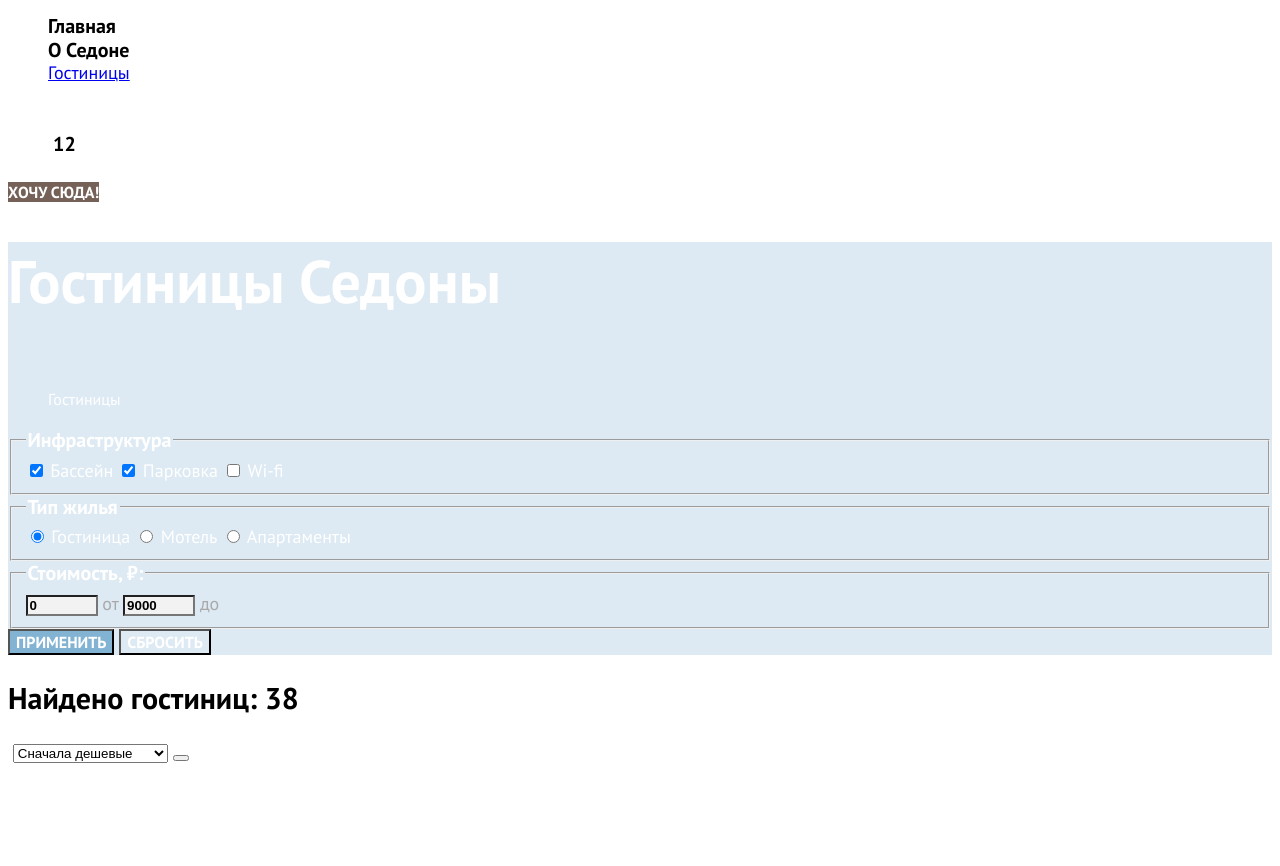
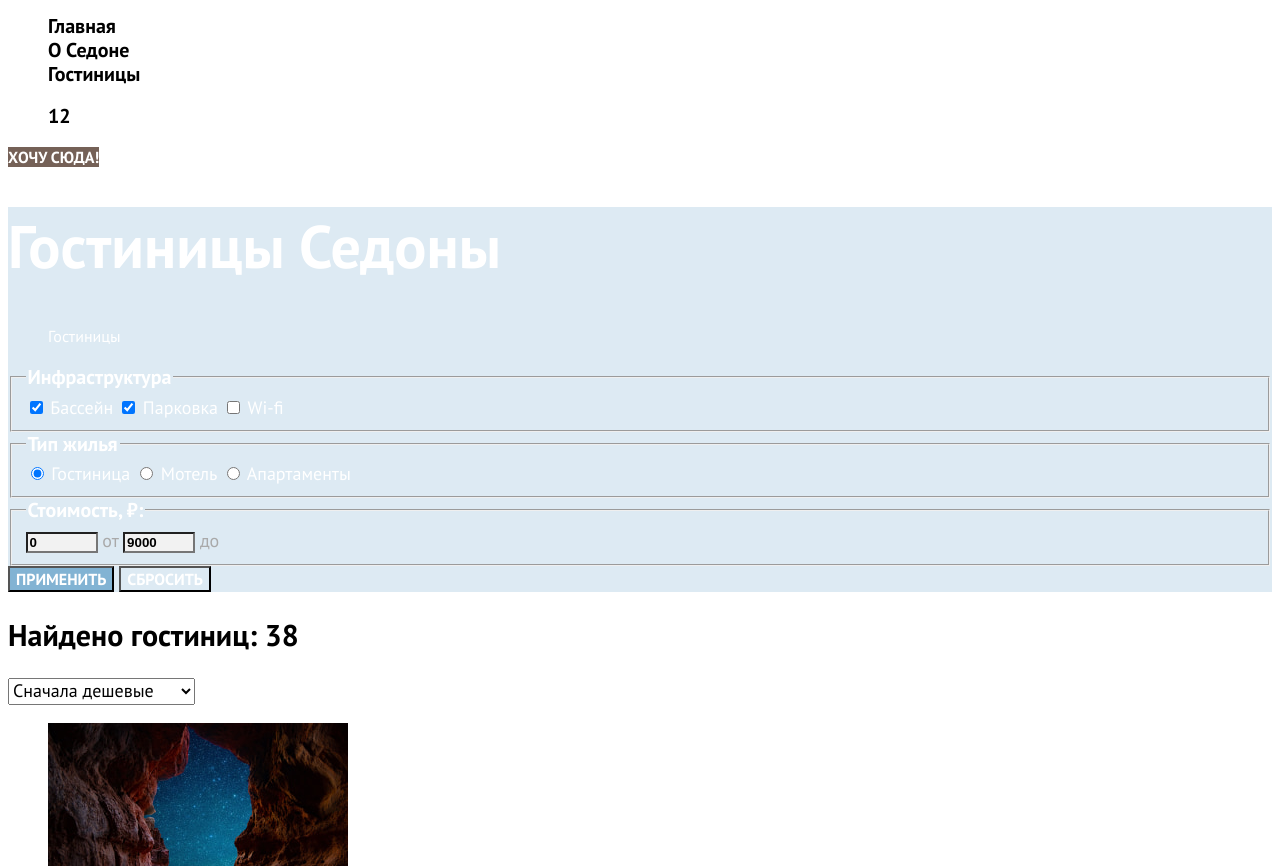
Before and after one commit to htmlacademy-htmlcss/2089669-sedona-39, a plain HTML site: page catalog.html in a window 1280 px wide. Shown: the part 86-952 px from the top of the page. Drawn offline with Linux system fonts and the light colour scheme.

Commit message:
вносит правки по базовой стилизации

```diff
--- a/styles/styles.css
+++ b/styles/styles.css
@@ -33,8 +33,8 @@ body {
 }
 
 .visually-hidden {
-  color: transparent;
-  font-size: 0;
+  position: fixed;
+  transform: scale(0);
 }
 
 .button {
@@ -57,6 +57,15 @@ body {
 }
 
 .navigation-link {
+  font-weight: 700;
+  font-size: 20px;
+  line-height: 24px;
+  color: inherit;
+  text-decoration: none;
+  text-align: center;
+}
+
+.navigation-link-current {
   font-weight: 700;
   font-size: 20px;
   line-height: 24px;
@@ -121,6 +130,10 @@ body {
 .advantages-item.blue {
   color: #ffffff;
   background-color: #82B3D3;
+}
+
+.blue .advantages-text {
+  color: #ffffff;
 }
 
 .advantages-item.light-blue {
@@ -296,6 +309,12 @@ body {
   line-height: 36px;
 }
 
+.sorting-select {
+  font-family: inherit;
+  font-size: 18px;
+  line-height: 21px;
+}
+
 .hotel-items {
   background-color: #ffffff;
   border-color: #E6E6E6;
```
Also changed, not shown: index.html (+1 -1 lines).
